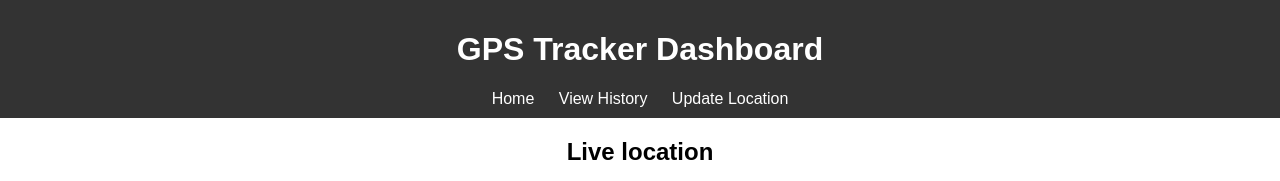
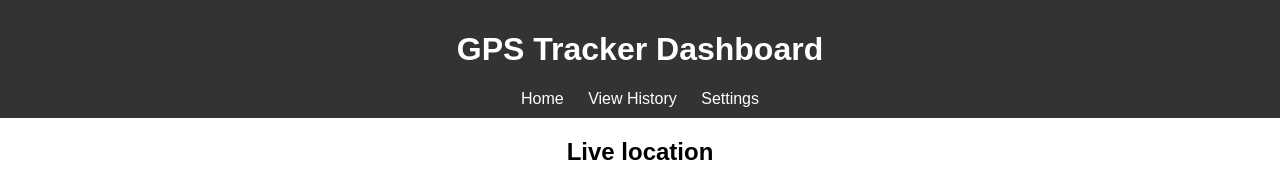
Before and after one commit to Henog123/buoy, a Flask app: page / in a window 1280 px wide. Shown: the top 181 px of the page. Run offline with Flask 3, Linux system fonts and the light colour scheme; data that the repository does not hold is empty; some libraries are stand-ins or nearby versions; grey boxes are pictures that could not be loaded.

Commit message:
Update index.html

```diff
--- a/templates/index.html
+++ b/templates/index.html
@@ -64,8 +64,8 @@
         <h1>GPS Tracker Dashboard</h1>
         <div id="nav">
             <a href="/">Home</a>
-            <a href="/history">View History</a>
-            <a href="/update_location">Update Location</a>
+            <a href="/history/1">View History</a>
+            <a href="/settings">Settings</a>
         </div>
     </div>
     <h2>Live location</h2>
```
